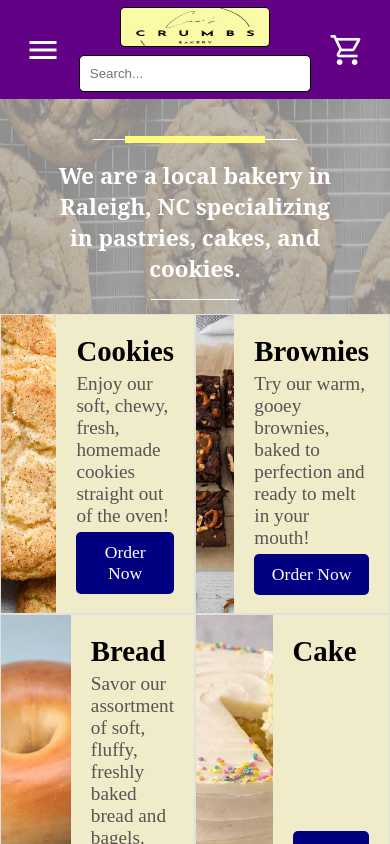
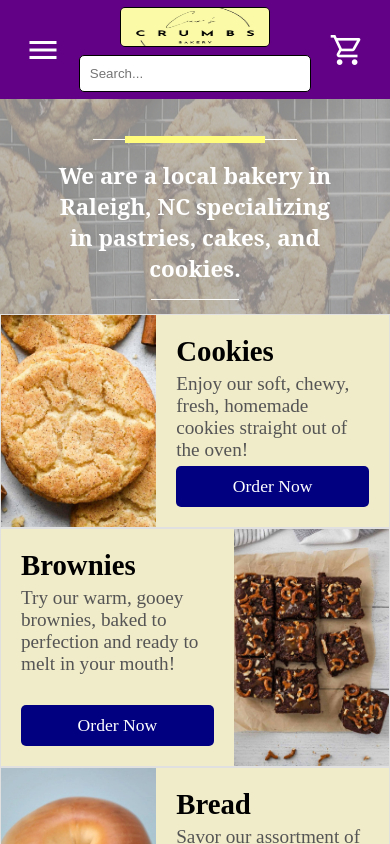
Before and after one commit to MichaelT-178/CarsCrumbs, a Vue app: page / in a window 390 px wide. Shown: the top 844 px of the page. Built offline with nearby package versions, Linux system fonts and the light colour scheme.

Commit message:
Home and ItemView

```diff
--- a/src/assets/menu_items/HomePage.json
+++ b/src/assets/menu_items/HomePage.json
@@ -27,7 +27,7 @@
         {
             "id": 4,
             "Name": "Cake",
-            "Description": "",
+            "Description": "Indulge in our rich and moist cake baked to perfection and perfect for any celebration!",
             "Color": "teal",
             "Link": "Order#cake",
             "Picture": "Vanilla_Cake.jpg"
--- a/src/components/HomeMenuItem.vue
+++ b/src/components/HomeMenuItem.vue
@@ -1,5 +1,5 @@
 <template>
-  <div :class="{'menu-item': true, 'border-purple': isHovered}">
+  <div :class="menuItemClasses">
     <div class="item-image">
       <img :src="pic" :alt="item.Name" />
     </div>
@@ -21,34 +21,51 @@
 
 
 <script setup>
-import { computed, ref } from 'vue';
+import { ref, computed, onMounted, onUnmounted } from 'vue';
 
 const props = defineProps({
   item: {
     type: Object,
+    required: true
+  },
+  index: {
+    type: Number,
     required: true
   }
 });
 
 const pic = computed(() => new URL(`../assets/menu/${props.item.Picture}`, import.meta.url).href);
 const isHovered = ref(false);
+const isSmallScreen = ref(window.innerWidth < 650);
+
+const handleResize = () => {
+  isSmallScreen.value = window.innerWidth < 650;
+};
+
+onMounted(() => {
+  window.addEventListener('resize', handleResize);
+});
+
+onUnmounted(() => {
+  window.removeEventListener('resize', handleResize);
+});
+
+const menuItemClasses = computed(() => ({
+  'menu-item': true,
+  'border-purple': isHovered.value,
+  'reverse-layout': isSmallScreen.value && props.index % 2 !== 0,
+}));
 
 </script>
 
 
 <style scoped>
-
 .menu-item {
   display: flex;
   width: 100%;
   max-width: 50%;
   margin: 20px;
   border: 1px solid #e0e0e0;
-  overflow: hidden;
-  /* teal lightskyblue #F3E7A4*/
-  /* background-color: lightskyblue; */
-  /* background-color: white; */
-  /* background-color: #F3E7A4;  */
   background-color: #F0EBC8;
   height: 300px;
 }
@@ -64,7 +81,6 @@ const isHovered = ref(false);
 
 .item-image img {
   width: 100%;
-  height: auto;
   height: 100%;
   object-fit: cover;
 }
@@ -104,4 +120,14 @@ p {
   background-color: blue;
 }
 
+.reverse-layout {
+  flex-direction: row-reverse;
+}
+
+@media (max-width: 650px) {
+  .reverse-layout {
+    flex-direction: row-reverse;
+  }
+}
+
 </style>
--- a/src/components/MenuCard.vue
+++ b/src/components/MenuCard.vue
@@ -7,10 +7,10 @@
         v-for="tag in item.Tags"
         :key="tag"
         class="menu-tag"
+        :class="{'no-hover': disableTagHover, 'tag-hovered': hovered === tag && !disableTagHover}"
         @click="tagClicked(tag)"
-        @mouseover="hovered = tag"
-        @mouseleave="hovered = null"
-        :class="{ 'tag-hovered': hovered === tag }"
+        @mouseover="handleMouseOver(tag)"
+        @mouseleave="handleMouseLeave"
       >{{ tag }}</span>
     </div>
     <p class="menu-price">{{ item.DisplayPrice }}</p>
@@ -38,6 +38,10 @@ const props = defineProps({
       Tags: [],
     }),
   },
+  disableTagHover: {
+    type: Boolean,
+    default: false,
+  },
 });
 
 const pic = ref(new URL(`../assets/menu/${props.item.Image}`, import.meta.url).href);
@@ -50,12 +54,23 @@ const tagClicked = (tag) => {
   emit('tag-clicked', tag);
 };
 
+const handleMouseOver = (tag) => {
+  if (!props.disableTagHover) {
+    hovered.value = tag;
+  }
+};
+
+const handleMouseLeave = () => {
+  if (!props.disableTagHover) {
+    hovered.value = null;
+  }
+};
+
 const openSideView = () => {
   emit('open-side-view', props.item);
 };
 
 </script>
-
 
 <style scoped>
 .menu-card {
@@ -109,6 +124,12 @@ const openSideView = () => {
   color: white;
 }
 
+.menu-tag.no-hover:hover {
+  background-color: #f0f0f0;
+  color: black;
+  cursor: default;
+}
+
 .menu-price {
   margin-top: -3px;
   font-family: 'Comic Sans MS', 'Comic Sans', cursive;
--- a/src/views/Cart.vue
+++ b/src/views/Cart.vue
@@ -278,8 +278,7 @@ onUnmounted(() => {
 
 .cart-summary {
   font-size: 18px;
-  color: gray;
-  /* color: black; */
+  color: navy;
 }
 
 .cart-header-underline {
--- a/src/views/Home.vue
+++ b/src/views/Home.vue
@@ -3,19 +3,19 @@
     <img :src="HomeCookies" class="tray-cookies" />
     <div class="dark-overlay"></div>
     <div class="text-overlay">
-      <div class="rectangle"></div> <!-- The yellow rectangle -->
+      <div class="rectangle"></div>
       <hr class="top-hr" />
       <p>We are a local bakery in Raleigh, NC specializing in pastries, cakes, and cookies.</p>
       <hr class="bottom-hr" />
     </div>
   </div>
 
-  <!-- Displaying menu items -->
   <div class="menu-items">
     <HomeMenuItem
       v-for="(menuItem, index) in menu"
       :key="index"
       :item="menuItem"
+      :index="index"
     />
   </div>
 
@@ -23,6 +23,7 @@
     <p>Copyright © 2024 Beanie Boo. All Rights Reserved.</p>
   </div>
 </template>
+
 
 <script setup>
 import { ref } from "vue";
@@ -35,8 +36,8 @@ const menu = jsonData.value["Items"];
 
 </script>
 
+
 <style scoped>
-/* Styles for Home component */
 .image-container {
   margin-top: -11px;
   position: relative;
@@ -100,18 +101,17 @@ const menu = jsonData.value["Items"];
   margin: 25px auto;
 }
 
-/* Styles for HomeMenuItem */
 .menu-items {
   display: flex;
   flex-wrap: wrap;
-  gap: 0; /* No gap between items */
-  justify-content: space-between; /* Distribute space between items */
+  gap: 0;
+  justify-content: space-between;
   margin: 0;
   padding: 0;
 }
 
 .menu-items > * {
-  flex: 1 1 50%; /* Each item takes up 50% width */
+  flex: 1 1 50%;
   box-sizing: border-box;
   margin: 0;
 }
@@ -159,10 +159,9 @@ const menu = jsonData.value["Items"];
   font-size: 17px;
 }
 
-/* Responsive Adjustments */
 @media (max-width: 1000px) {
   .menu-items > * {
-    flex: 1 1 100%; /* Each item takes up full width on smaller screens */
+    flex: 1 1 100%;
   }
 
   .text-overlay {
@@ -181,6 +180,18 @@ const menu = jsonData.value["Items"];
 
   .tray-cookies {
     height: 250px;
+  }
+}
+
+@media (max-width: 650px) {
+  .menu-items {
+    display: flex;
+    flex-direction: column;
+  }
+
+  .menu-items > * {
+    flex: 1 1 100%;
+    max-width: 100%;
   }
 }
 
--- a/src/views/Item.vue
+++ b/src/views/Item.vue
@@ -1,17 +1,14 @@
 <template>
   <div v-if="menuItem" class="menu-item-container">
-    <!-- Image on the left -->
+
     <img :src="pic" class="item-pic" />
 
-    <!-- Information on the right -->
     <div class="item-info">
       <p class="title">{{ menuItem.DisplayName }} 😋</p>
       <p class="price">Price: {{ menuItem.DisplayPrice }}</p>
 
-      <!-- Quantity Label -->
       <label class="quantity-label">Quantity:</label>
 
-      <!-- Radio buttons -->
       <div class="options-row">
         <div v-for="(option, index) in menuItem.Options" :key="index" class="option-radio">
           <label class="radio-label">
@@ -31,37 +28,40 @@
     <p>Item not found</p>
   </div>
 
-  <!-- "Try our Other Cookies" section -->
-  <div v-if="relatedItems.length > 0" class="related-items-container">
+  <div class="related-items-container">
     <p class="related-title">Try our Other Items</p>
     <div class="scrollable-container">
-      <!-- Left arrow to scroll -->
+
       <button class="scroll-button left-arrow" @click="scrollLeft">❮</button>
 
-      <!-- Scrollable recommended items -->
       <div class="related-items-grid">
         <MenuCard
           v-for="(item, index) in relatedItems"
           :key="index"
           :item="item"
+          :disableTagHover="true"
+          @click="goToItemPage(item)"
         />
       </div>
 
-      <!-- Right arrow to scroll -->
       <button class="scroll-button right-arrow" @click="scrollRight">❯</button>
     </div>
   </div>
+  <div class="bottom-section">
+    <p>Copyright © 2024 Beanie Boo. All Rights Reserved.</p>
+  </div>
 </template>
-
 
 
 <script setup>
 import { ref, watch } from "vue";
 import MenuItems from "../assets/menu_items/MenuItems.json";
 import MenuCard from '../components/MenuCard.vue';
+import { useRouter } from 'vue-router';
 import { useCartStore } from "../stores/cart.js";
 
 const cart = useCartStore();
+const router = useRouter();
 
 const props = defineProps({
   ItemName: {
@@ -87,26 +87,23 @@ const updateMenuItem = () => {
 };
 
 const findRelatedItems = (currentItem) => {
-  // First, filter the items that share tags with the current item
   const taggedItems = Object.values(jsonData.value).filter(item => {
     return item.Tags.some(tag => currentItem.Tags.includes(tag)) && item.Name !== currentItem.Name;
   });
 
-  // Then, filter the items that do not share any tags with the current item
   const otherItems = Object.values(jsonData.value).filter(item => {
     return !item.Tags.some(tag => currentItem.Tags.includes(tag)) && item.Name !== currentItem.Name;
   });
 
-  // Combine the two arrays, with related items appearing first
   relatedItems.value = [...taggedItems, ...otherItems];
 };
 
-// Watch for changes in the item and update accordingly
 watch(() => props.ItemName, () => {
   updateMenuItem();
 }, { immediate: true });
 
 updateMenuItem();
+
 
 const addItem = () => {
   if (selectedOption.value) {
@@ -117,25 +114,32 @@ const addItem = () => {
   }
 };
 
-// Scroll the related items grid left
+
 const scrollLeft = () => {
   const container = document.querySelector('.related-items-grid');
+  const cardWidth = container.offsetWidth / 2;
   container.scrollBy({
-    left: -1000, // Adjust scroll amount as needed
+    left: -cardWidth - 1000,
     behavior: 'smooth'
   });
 };
 
-// Scroll the related items grid right
 const scrollRight = () => {
   const container = document.querySelector('.related-items-grid');
+  const cardWidth = container.offsetWidth / 2;
   container.scrollBy({
-    left: 1000, // Adjust scroll amount as needed
+    left: cardWidth,
     behavior: 'smooth'
   });
 };
+
+const goToItemPage = (item) => {
+  router.push(item.Route).then(() => {
+    window.scrollTo({ top: 0, behavior: 'smooth' });
+  });
+}
+
 </script>
-
 
 
 <style scoped>
@@ -145,14 +149,14 @@ const scrollRight = () => {
   justify-content: center;
   gap: 40px;
   padding: 20px;
-  background-color: lightskyblue;
+  background-color: lightblue;
   border-radius: 0;
   margin-top: -13px;
 }
 
 .item-pic {
-  width: 350px;
-  height: 350px;
+  width: 300px;
+  height: 300px;
   border: 1.5px solid black;
 }
 
@@ -175,7 +179,7 @@ const scrollRight = () => {
   padding-top: 5px;
   padding-bottom: 20px;
   font-weight: 600;
-  color: white;
+  color: navy;
   text-align: left;
 }
 
@@ -244,12 +248,10 @@ button:hover:enabled {
   background-color: #ff4500;
 }
 
-/* Related Items Section */
 .related-items-container {
-  margin-top: 50px;
+  margin-top: 10px;
+  margin-bottom: 20px;
   padding: 20px;
-  background-color: #F3E7A4;
-  border-radius: 5px;
   text-align: left;
 }
 
@@ -269,21 +271,21 @@ button:hover:enabled {
 
 .related-items-grid {
   display: flex;
-  overflow-x: auto;
+  overflow-x: scroll;
   scroll-behavior: smooth;
   gap: 20px;
   width: 100%;
   padding: 10px 0;
+  scroll-snap-type: x mandatory;
 }
 
-/* Make all MenuCards the same width */
 .menu-card {
-  width: 250px; /* Set the fixed width for each card */
-  flex-shrink: 0; /* Prevent the cards from shrinking */
+  width: 250px;
+  flex-shrink: 0;
 }
 
 .related-items-grid::-webkit-scrollbar {
-  display: none; /* Hide the scrollbar */
+  display: none;
 }
 
 .scroll-button {
@@ -301,6 +303,20 @@ button:hover:enabled {
 
 .right-arrow {
   right: 0;
+}
+
+.bottom-section {
+  background-color: #F3E7A4;
+  text-align: center;
+  height: 80px;
+  display: flex;
+  justify-content: center;
+  align-items: center;
+  flex-shrink: 0;
+}
+
+.bottom-section p {
+  font-size: 17px;
 }
 
 @media (max-width: 800px) {
@@ -322,17 +338,18 @@ button:hover:enabled {
 
   .title {
     margin-bottom: 5px;
+    text-align: center;
   }
 
   .price {
     font-size: 22px;
+    text-align: center;
   }
 
   .item-pic {
     margin-bottom: -40px;
-    width: 100%;
-    max-width: 360px;
-    height: auto;
+    height: 275px;
+    width: 275px;
   }
 
   .options-row {
@@ -348,20 +365,15 @@ button:hover:enabled {
     margin: 10px 0;
   }
 
-  .related-items-grid {
-    justify-content: center;
-  }
-
   .related-title {
     text-align: center;
   }
 
   .menu-card {
     width: 100%;
-    max-width: 250px; /* Adjust max width for smaller screens */
+    max-width: 250px;
     height: auto;
   }
 }
 
-
 </style>
```
